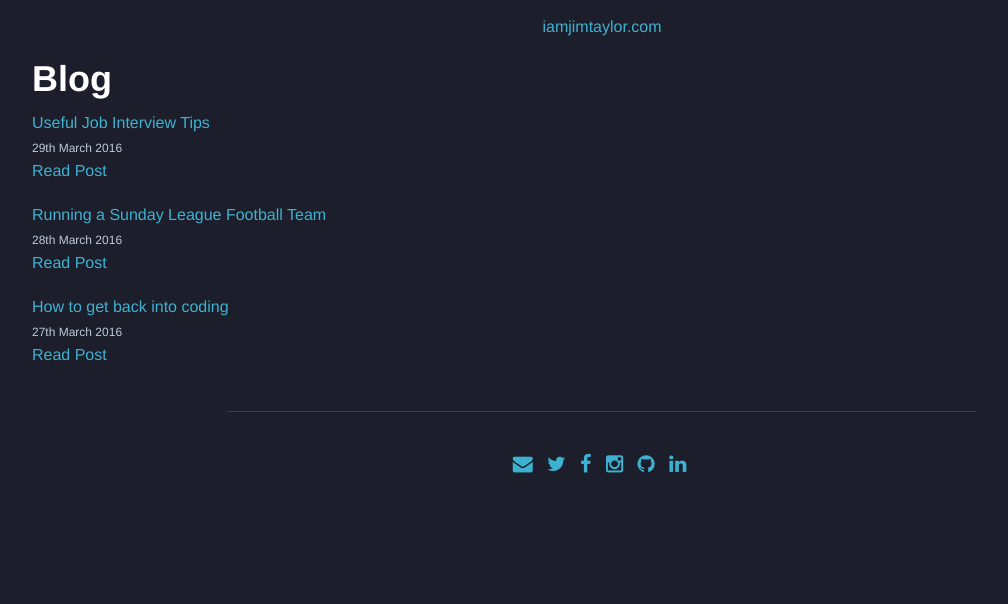
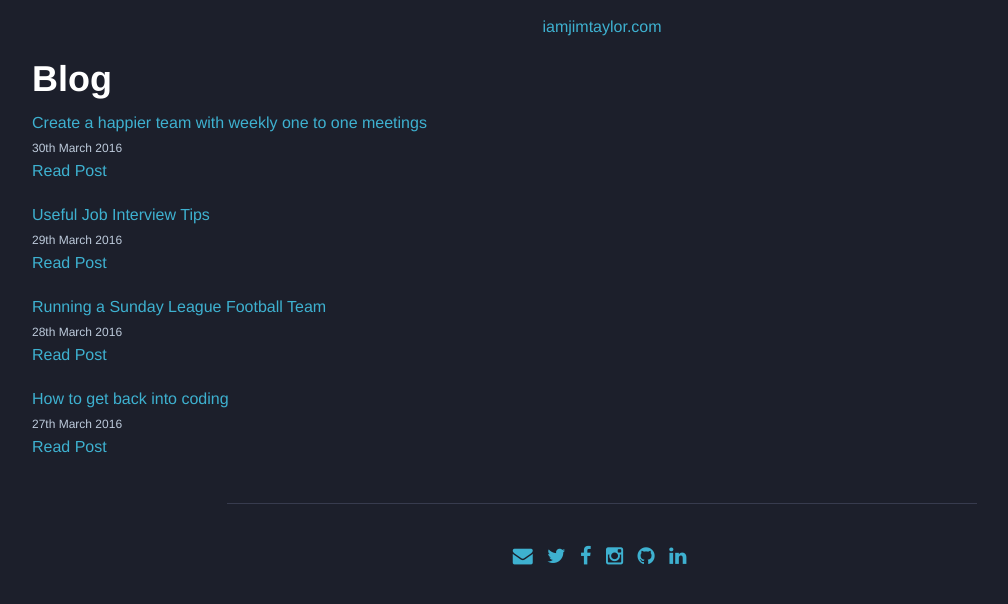
Before and after one commit to iamjimtaylor/iamjimtaylor, a Jekyll site: the page built from posts/index.html, in a window 1280 px wide. Shown: the top 604 px of the page, without its empty margins (38-1046 px from the left). Built offline with Jekyll 4.4.1, drawn with Linux system fonts in a browser that asks for light colours; part of the change alters nothing that is shown.

Commit message:
Create a happier team with weekly one to ones

```diff
--- /dev/null
+++ b/_posts/2016-03-30-weekly-one-to-one-meetings.md
@@ -0,0 +1,73 @@
+---
+layout: post
+title:  "Create a happier team with weekly one to one meetings"
+date:   2016-03-30 11:00:00 +0000
+excerpt: ""
+permalink: posts/create-a-happier-team-with-weekly-one-to-one-meetings/
+---
+
+<p class="lead">They say it's good to talk. Communication is key in any team.</p>
+
+Appraisals are a major part of staff development.
+
+If you hardly speak to your team as their senior manager or team leader, then they'll most likely take this opportunity to air their frustrations from the past 3-12 months.
+
+Their appraisal document becomes a copy of war and peace. The actual appraisal meeting itself goes on for more than the hour you scheduled into the diaries.
+
+You end up spending hours talking about what's caused these issues and try to resolve them there and then, which never happens.
+
+By the time you come to setting objectives for the next 3 months you're both exhausted from the process, which should of been a productive gathering.
+
+## How do you avoid you team members from becoming frustrated beyond return?
+
+Talk to them often. Schedule a weekly catch up with each member of your team on their own. It only needs to be for 10-15 minutes. Book it in both your diaries after agreeing a time slot and hold the 'informal chat' away from their desks. Even take them out the office if it warrants it. A catch up in the coffee shop across the road can be more effective.
+
+I tend to leave a gap of 10 minutes between each catch up incase they over run. I also do them all in one day. That way you're communicating the same message. If a one to one finishes early then you can ask your team members if they want to catch up earlier. It may benefit you both. Most importantly, don't be late. Everyone is as busy as you are.
+
+### Listen
+<a href="http://www.fishphilosophy.com/product/fish-for-leaders-be-there/" target="_blank">Be There</a>.
+You may want to do most of the talking to bring them up to speed with new processes or projects on the horizon. But this is for them. Try to avoid taking your laptop unless you need to present something. Else you'll be distracted by emails and won't be giving them 100% of your attention.
+
+Take a note pad and document bullet points for actions required. It's worth looking back on these notes in the next meeting to see if there's anything still outstanding from the previous week.
+
+Your meeting doesn't need a strict agenda. I try to keep it flexible and relaxed. Sometimes there's nothing to discuss. But aim to put together a list of items you'd like to cover. Else you'll be kicking yourself because you forgot to mention something.
+
+### How's it goes?
+First get a feel for how their day and week has been progressing. They'll either say everything is fine which is great. Or they'll hopefully come prepared with a few issues they'd like to table which are causing them frustrations on a day to day basis.
+
+### Tackling issues
+Note each one down. Then discuss in more detail. Try to find the symptom of what could be causing the issue. Then together discuss what solutions could be put in place or rolled out to avoid it being an issue any longer. Some issues may turn into a task for you.
+
+For example, "My PC keeps shutting down every hour so I'm losing at least 45 minutes a day rebooting and getting back into my flow." That's 9 hours a month which is more than a full day's work lost! So resolving this issue has to become a priority. If you hadn't of asked then your team member they may not have raised the issue. They would of continued rebooting and becoming frustrated with it. To the point their attitude and happiness towards work changes.
+
+Some team members may raise what I call HR issues. Where they are unhappy about something that's more than a poor process. Issues like these need to be escalated to your HR department. But it's important you keep your team member updated on progress - "I've spoken to HR, they're currently arranging a catch up with you."
+
+### Get in tune
+Now your team member has aired any issues and felt listened to you now have an opportunity to bring them up to speed with what's happening. This way you're both on the same page. If changes happen later on then they're less of a surprise. Surprises can cause frustration. We don't like change. We like to feel comfortable. So putting something on the horizon is a good thing.
+
+### Performance Review
+At Ph.Creative we hold quarterly (every 3 months) appraisal reviews. As part of these we set Objectives together. Every month during the one to ones it's worth checking in on progress to see if any have been achieved and if they need any support to do so. It avoids them panicking a few days before their appraisal because they've 'totally forget' about them.
+
+Treat these regular get togethers like mini appraisals. If they've done something good then give them the recognition, a pat on the back. If they've done the opposition then bring it up. Don't boil things up yourself. If something's bugging you about their performance then put it on the table.
+
+For example "you've been late three times this week."
+
+Rather than say "stop being late", explain the behaviour you've observed and what impact it's having on you, the rest of the team and the business. Then discuss next steps to improve or stop these behaviours that aren't part of our culture.
+
+### Don't wait for your one to one
+
+5 days can be a long time depending how your days go. The worse thing you can do is let something build up to the point you're about to burst. I always say to the team "my door is always open, give me a nudge if you need me".
+
+Before you finish, give them a heads up of what you're up to or working on. They maybe able to give you support. It's a two way relationship!
+
+## What other benefits are there?
+
+- Get closer to your team and form a better relationship with individuals. Don't be a stranger.
+- happiness equalises lower staff turnover. Unhappy team members are more likely to hand in their notice.
+- they understand the goals of the business better.
+- they feel wanted, listened to and recognised. Give them a voice.
+- it improves theirs and your communication skills.
+- it helps to get away from your desk if you're stuck at it for 8 hours a day.
+- they're respect you more because you're there for them. Helping them be more productive each day.
+
+Thanks for reading. Feel free to share.
--- a/posts/index.html
+++ b/posts/index.html
@@ -1,6 +1,7 @@
 ---
 layout: default
 title: Blog
+excerpt: "Blog posts written by Jim Taylor"
 ---
 <h1>Blog</h1>
 
```
